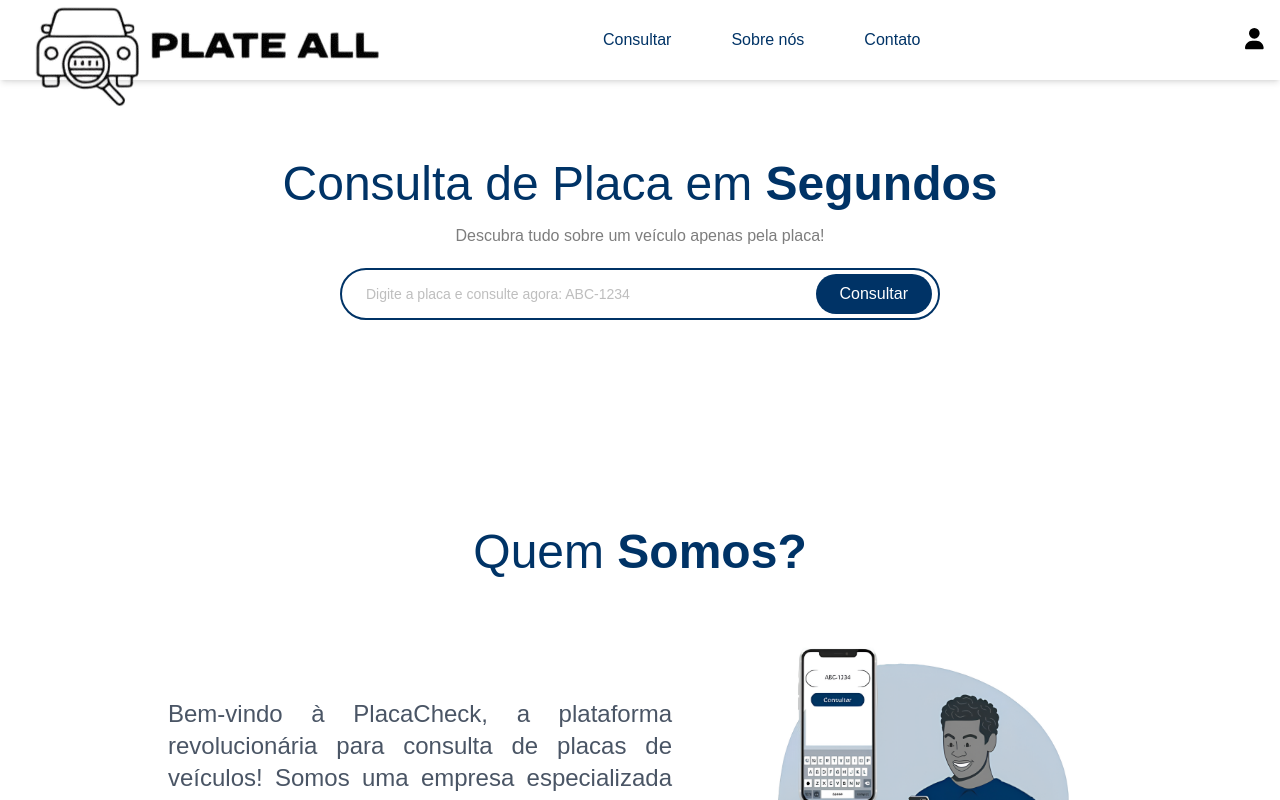
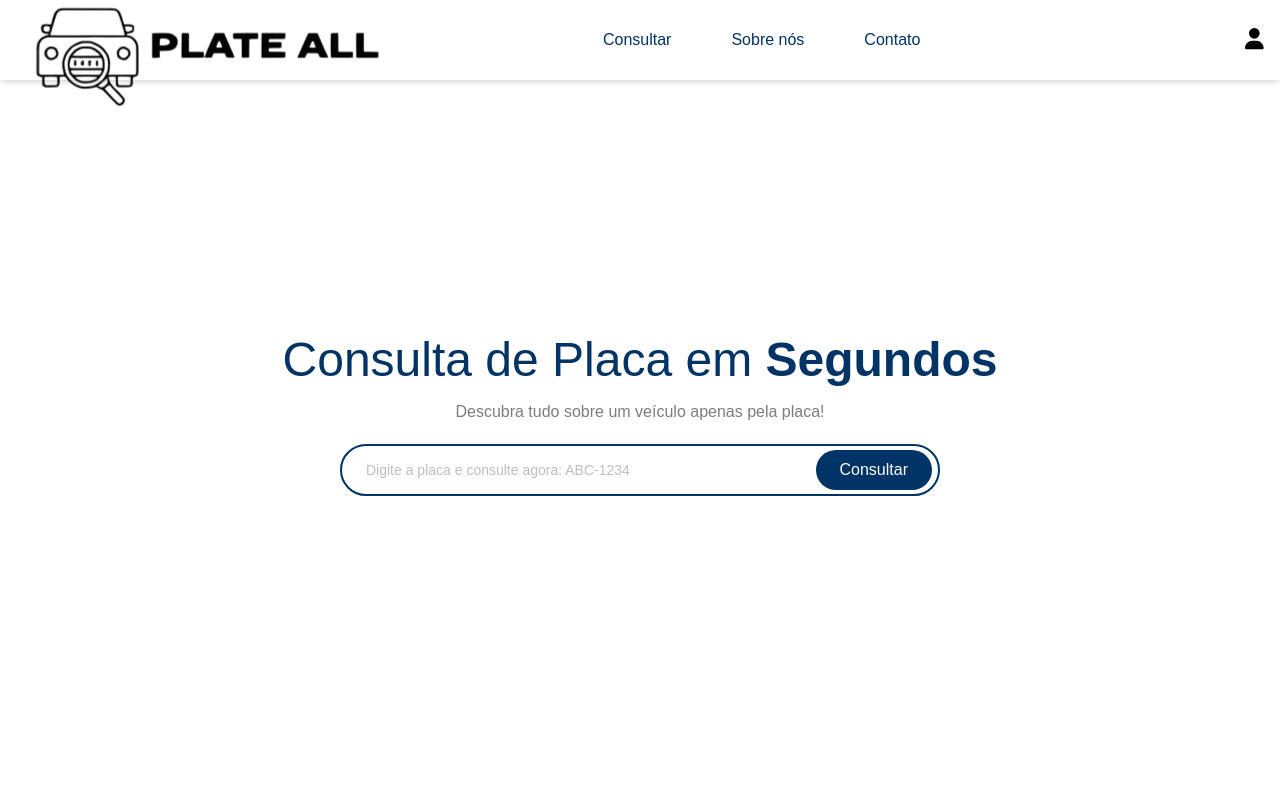
Before and after one commit to vitorhaoliveira/Plate-All, a Next.js app: page / in a window 1280 px wide. Shown: the top 800 px of the page. Built offline with nearby package versions, Linux system fonts and the light colour scheme.

Commit message:
ticket #1

```diff
--- a/app/components/Home.tsx
+++ b/app/components/Home.tsx
@@ -32,9 +32,12 @@ export default function Home() {
   }
 
   return (
-    <div className="flex flex-col items-center justify-center px-4 py-10 gap-2">
+    <div className="flex flex-col items-center justify-center px-4 py-10 gap-20">
       {/* Seção 1 */}
-      <section id="consultar" className="w-full pt-30 max-w-5xl text-center">
+      <section
+        id="consultar"
+        className="w-full pt-30 max-w-5xl mt-44 mb-20 text-center"
+      >
         <h1 className="text-5xl text-[#003366] mb-4">
           Consulta de Placa em
           <span className="text-[#003366] font-bold"> Segundos</span>
@@ -114,14 +117,13 @@ export default function Home() {
                 </span>
                 {card.title.slice(3)}
               </h2>
-              <p className="text-gray-600 text-xl mt-10 text-left text-justify">
+              <p className="text-gray-600 text-xl mt-10 text-left">
                 {card.text}
               </p>
             </div>
           ))}
         </div>
 
-        {/* Botão que ativa scroll e piscar o input */}
         <button
           onClick={() => {
             document
@@ -129,7 +131,7 @@ export default function Home() {
               ?.scrollIntoView({ behavior: 'smooth' })
             setTimeout(() => {
               handleHighlightInput()
-            }, 600) // espera o scroll terminar
+            }, 600)
           }}
           className="bg-[#003366] text-xl mt-15 text-white px-10 py-2 rounded-full hover:bg-[#011C2B] transition cursor-pointer"
         >
@@ -147,7 +149,6 @@ export default function Home() {
         </h1>
 
         <div className="flex flex-col md:flex-row bg-white shadow-md rounded-xl overflow-hidden min-h-[600px]">
-          {/* Lado esquerdo com imagem de fundo */}
           <div
             className="md:w-1/2 bg-cover bg-center relative text-white text-left flex flex-col"
             style={{ backgroundImage: "url('/assets/bg_form.png')" }}
@@ -175,7 +176,6 @@ export default function Home() {
             </div>
           </div>
 
-          {/* Lado direito com o formulário */}
           <div className="md:w-1/2 p-10 bg-white flex flex-col -ml-30">
             <form className="grid grid-cols-1 md:grid-cols-2 gap-6 text-left">
               <div>
--- a/app/globals.css
+++ b/app/globals.css
@@ -1,50 +1,42 @@
 @import 'tailwindcss';
-@tailwind base;
-@tailwind components;
-@tailwind utilities;
-
 @import url('https://fonts.googleapis.com/css2?family=Plus+Jakarta+Sans:wght@300;400;500;600;700&display=swap');
 
+/* Animação de borda piscante */
+@keyframes blink-border {
+  0%, 100% {
+    border-color: #003366;
+  }
+  50% {
+    border-color: #fff;
+  }
+}
+
+.blink-border {
+  animation: blink-border 0.5s ease-in-out 4;
+}
+
+/* Variáveis globais para temas claros e escuros */
+:root {
+  --font-sans: 'Plus Jakarta Sans', Arial, Helvetica, sans-serif;
+  --font-mono: 'Courier New', monospace;
+  --background: #ffffff;
+  --foreground: #171717;
+  --color-background: var(--background);
+  --color-foreground: var(--foreground);
+}
+
+@media (prefers-color-scheme: dark) {
+  :root {
+    --background: #0a0a0a;
+    --foreground: #ededed;
+  }
+}
+
+/* Estilos base */
 html {
   scroll-behavior: smooth;
 }
 
-@keyframes blink-border {
-  0%,
-  100% {
-    border-color: #003366; /* vermelho */
-  }
-  50% {
-    border-color: #fff; /* branco, ou qualquer cor neutra */
-  }
-}
-
-.blink-border {
-  animation: blink-border 0.5s ease-in-out 4; /* pisca 4 vezes (2s) */
-}
-
-/* Variáveis globais para temas claros e escuros */
-:root {
-  /* --background: #ffffff;
-  --foreground: #171717;
-
-  --color-background: var(--background);
-  --color-foreground: var(--foreground); */
-
-  --font-sans: 'Plus Jakarta Sans', 'Arial', 'Helvetica', sans-serif;
-  --font-mono: 'Courier New', monospace;
-}
-
-@media (prefers-color-scheme: dark) {
-  :root {
-    /* --background: #0a0a0a;
-    --foreground: #ededed; */
-  }
-}
-
-/* Estilos base para o corpo da aplicação */
 body {
-  background-color: var(--background);
-  color: var(--foreground);
   font-family: var(--font-sans);
 }
--- a/tailwind.config.js
+++ b/tailwind.config.js
@@ -8,6 +8,9 @@ export default {
   ],
   theme: {
     extend: {
+      fontFamily: {
+        jakarta: ['"Plus Jakarta Sans"', 'sans-serif']
+      },
       colors: {
         primary: '#1e40af',
         secondary: '#64748b',
```
